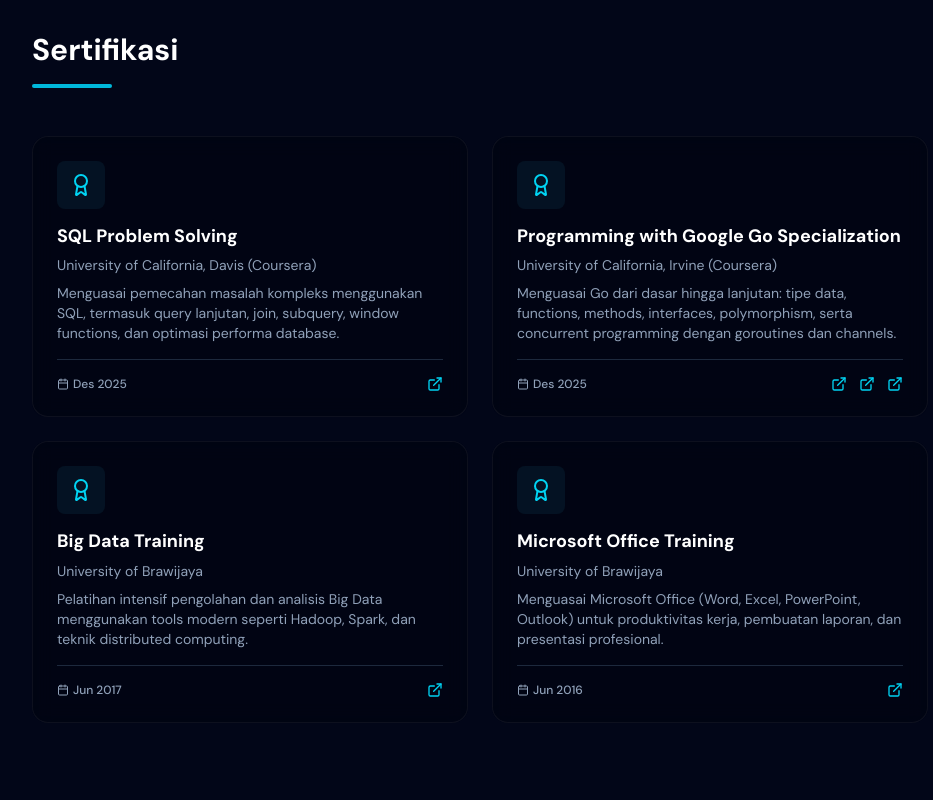
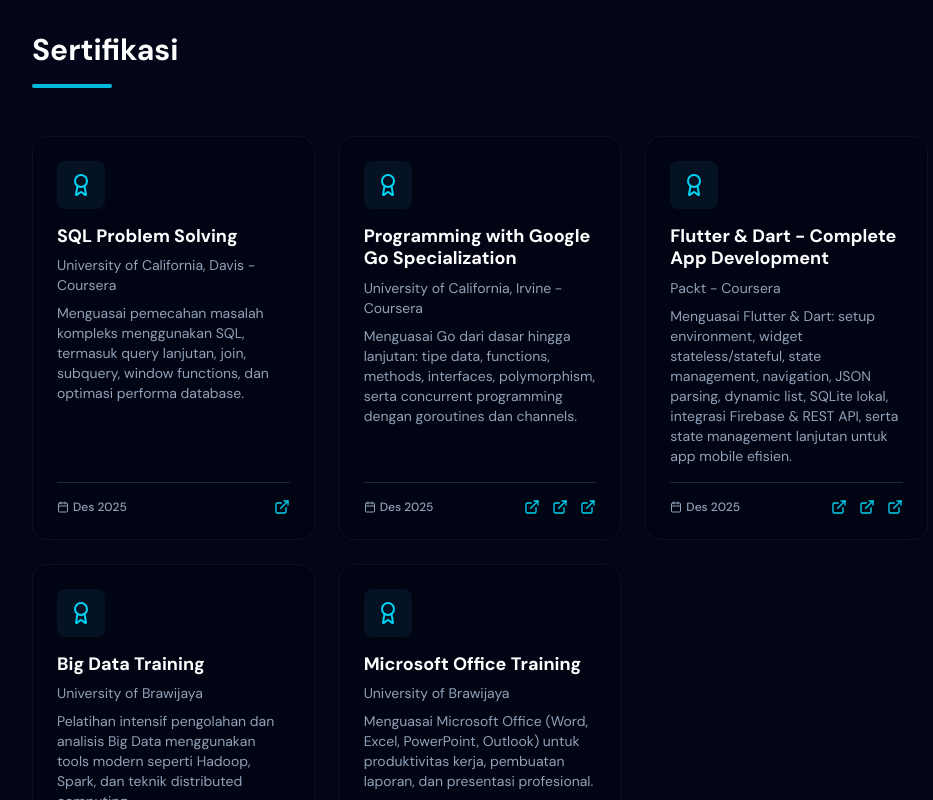
Before and after one commit to Avsholeh/avsholeh.github.io, a React (Vite) app: page / in a window 1280 px wide. Shown: the part 6460-7260 px from the top of the page, without its empty margins (160-1093 px from the left). Built offline with nearby package versions, Linux system fonts and the light colour scheme.

Commit message:
feat: add new certificate

```diff
--- a/src/components/Certificates.tsx
+++ b/src/components/Certificates.tsx
@@ -6,12 +6,19 @@ export default function Certificates() {
   return (
     <section id="certificates" className="py-24 relative">
       <div className="container mx-auto px-6 md:px-12 lg:px-48">
-        <motion.div initial={{ opacity: 0 }} whileInView={{ opacity: 1 }} viewport={{ once: true }} className="mb-12">
-          <h2 className="text-3xl font-bold mb-4 dark:text-white text-slate-900">Sertifikasi</h2>
+        <motion.div
+          initial={{ opacity: 0 }}
+          whileInView={{ opacity: 1 }}
+          viewport={{ once: true }}
+          className="mb-12"
+        >
+          <h2 className="text-3xl font-bold mb-4 dark:text-white text-slate-900">
+            Sertifikasi
+          </h2>
           <div className="h-1 w-20 bg-cyan-500 rounded-full" />
         </motion.div>
 
-        <div className="grid grid-cols-1 md:grid-cols-2 lg:grid-cols-2 gap-6">
+        <div className="grid grid-cols-1 md:grid-cols-2 lg:grid-cols-3 gap-6">
           {certificates.map((cert, index) => (
             <motion.div
               key={cert.id}
@@ -25,12 +32,18 @@ export default function Certificates() {
                 <Award size={24} />
               </div>
 
-              <h3 className="text-lg font-bold text-slate-900 dark:text-white mb-2 leading-tight">{cert.name}</h3>
+              <h3 className="text-lg font-bold text-slate-900 dark:text-white mb-2 leading-tight">
+                {cert.name}
+              </h3>
 
-              <div className="text-sm text-slate-600 dark:text-slate-400 mb-2">{cert.issuer}</div>
+              <div className="text-sm text-slate-600 dark:text-slate-400 mb-2">
+                {cert.issuer}
+              </div>
 
               {cert.description && (
-                <p className="text-sm text-slate-500 dark:text-slate-400 mb-4 flex-1">{cert.description}</p>
+                <p className="text-sm text-slate-500 dark:text-slate-400 mb-4 flex-1">
+                  {cert.description}
+                </p>
               )}
 
               <div className="flex items-center justify-between pt-4 border-t border-slate-100 dark:border-slate-800 mt-auto">
--- a/src/data.ts
+++ b/src/data.ts
@@ -293,7 +293,7 @@ export const certificates: Certificate[] = [
   {
     id: "cert-1",
     name: "SQL Problem Solving",
-    issuer: "University of California, Davis (Coursera)",
+    issuer: "University of California, Davis - Coursera",
     description:
       "Menguasai pemecahan masalah kompleks menggunakan SQL, termasuk query lanjutan, join, subquery, window functions, dan optimasi performa database.",
     date: "Des 2025",
@@ -304,7 +304,7 @@ export const certificates: Certificate[] = [
   {
     id: "cert-2",
     name: "Programming with Google Go Specialization",
-    issuer: "University of California, Irvine (Coursera)",
+    issuer: "University of California, Irvine - Coursera",
     description:
       "Menguasai Go dari dasar hingga lanjutan: tipe data, functions, methods, interfaces, polymorphism, serta concurrent programming dengan goroutines dan channels.",
     date: "Des 2025",
@@ -316,6 +316,19 @@ export const certificates: Certificate[] = [
   },
   {
     id: "cert-3",
+    name: "Flutter & Dart - Complete App Development",
+    issuer: "Packt - Coursera",
+    description:
+      "Menguasai Flutter & Dart: setup environment, widget stateless/stateful, state management, navigation, JSON parsing, dynamic list, SQLite lokal, integrasi Firebase & REST API, serta state management lanjutan untuk app mobile efisien.",
+    date: "Des 2025",
+    links: [
+      "https://www.coursera.org/account/accomplishments/verify/830CNYPITRL8",
+      "https://www.coursera.org/account/accomplishments/verify/IXLGLUBFWBB1",
+      "https://www.coursera.org/account/accomplishments/verify/LRIXY7MKSB6N",
+    ],
+  },
+  {
+    id: "cert-4",
     name: "Big Data Training",
     issuer: "University of Brawijaya",
     description:
@@ -326,7 +339,7 @@ export const certificates: Certificate[] = [
     ],
   },
   {
-    id: "cert-4",
+    id: "cert-5",
     name: "Microsoft Office Training",
     issuer: "University of Brawijaya",
     description:
```
